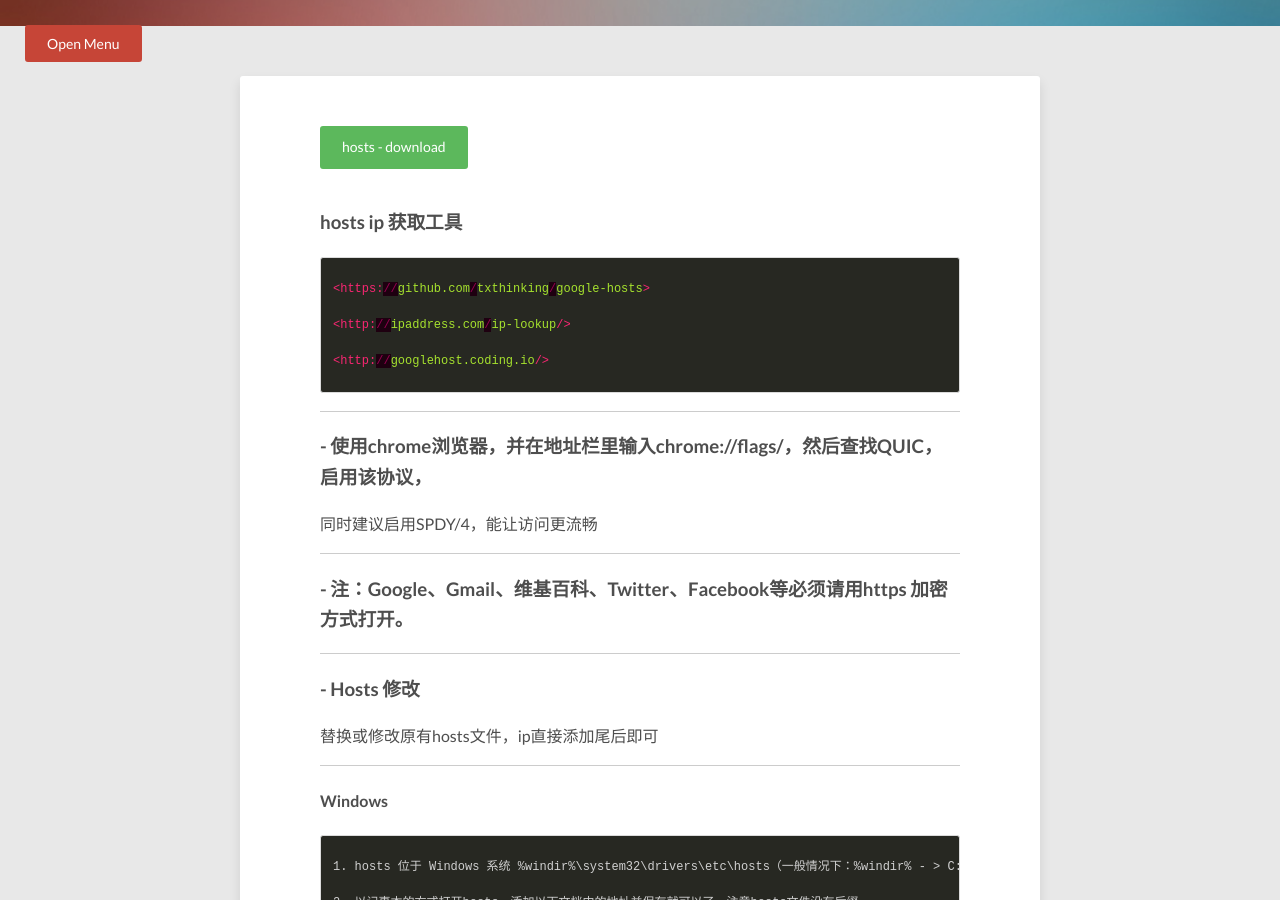
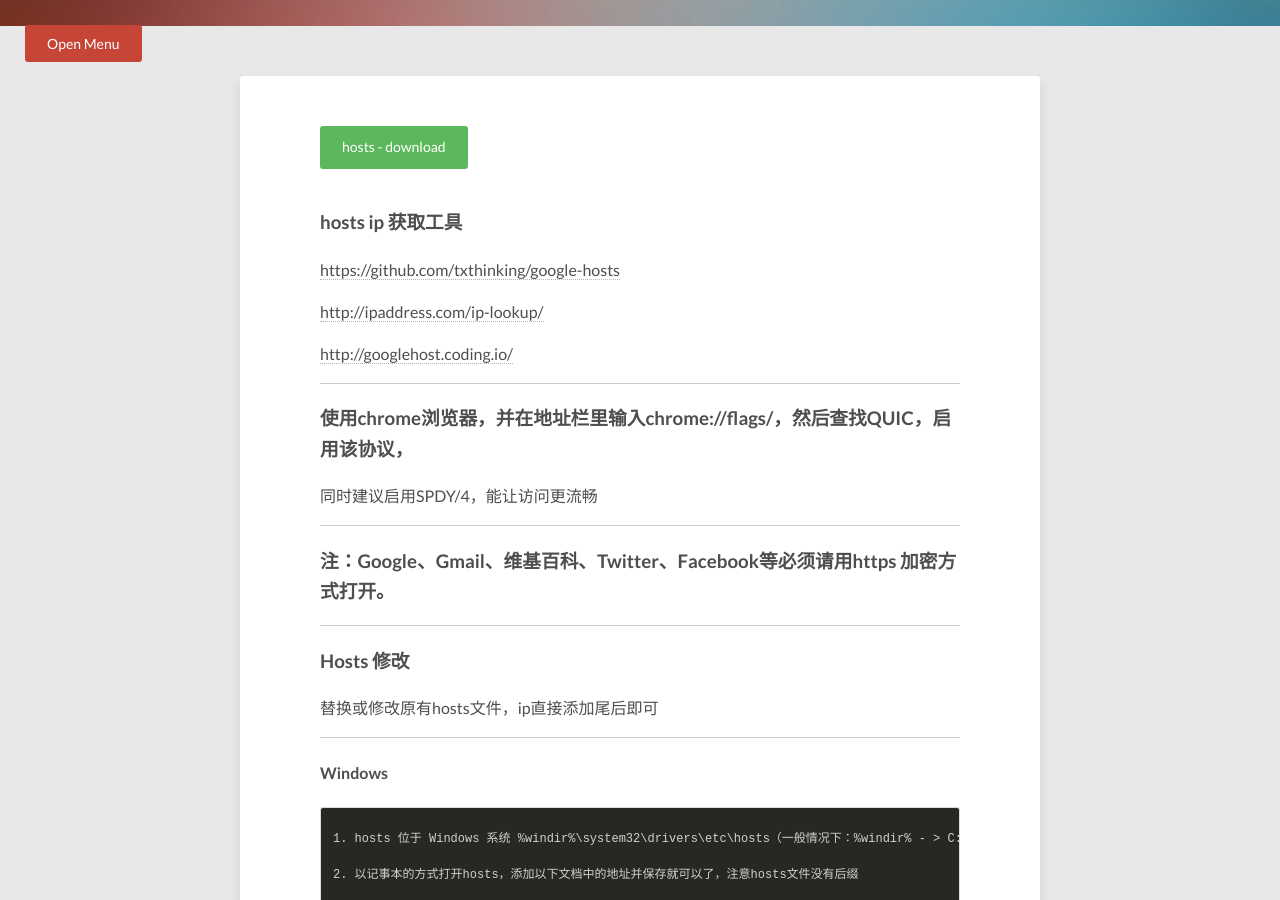
Before and after one commit to tengbinlive/tengbinlive.github.io, a Jekyll site: the page built from _posts/2016-04-11-live.md, in a window 1280 px wide and 900 px high, scrolled down 374 px. Built offline with Jekyll 4.4.1, drawn with Linux system fonts in a browser that asks for light colours; nearby versions of some CDN libraries.

Commit message:
no message

```diff
--- a/_posts/2016-04-11-live.md
+++ b/_posts/2016-04-11-live.md
@@ -11,30 +11,34 @@ image:
 <div markdown="0"><a href="http://tengbinlive.github.io/hosts/hosts" class="btn btn-success">hosts - download</a></div>
 
 ### hosts ip 获取工具
-{% highlight html %}
+
 <https://github.com/txthinking/google-hosts>
 
 <http://ipaddress.com/ip-lookup/>
 
 <http://googlehost.coding.io/>
-{% endhighlight %}
+
 
 ---
 
-### - 使用chrome浏览器，并在地址栏里输入chrome://flags/，然后查找QUIC，启用该协议，
+
+### 使用chrome浏览器，并在地址栏里输入chrome://flags/，然后查找QUIC，启用该协议，
 同时建议启用SPDY/4，能让访问更流畅
 
 ---
 
-### - 注：Google、Gmail、维基百科、Twitter、Facebook等必须请用https 加密方式打开。
+
+### 注：Google、Gmail、维基百科、Twitter、Facebook等必须请用https 加密方式打开。
 
 ---
 
-### - Hosts 修改
+
+### Hosts 修改
 
 替换或修改原有hosts文件，ip直接添加尾后即可
 
 ---
+
 
 #### Windows
 {% highlight html %}
@@ -85,4 +89,5 @@ image:
 
 ---
 
+
 #### 通用刷新DNS方法：拔网线(断网) -> 插网线(重新连接网络)
```
